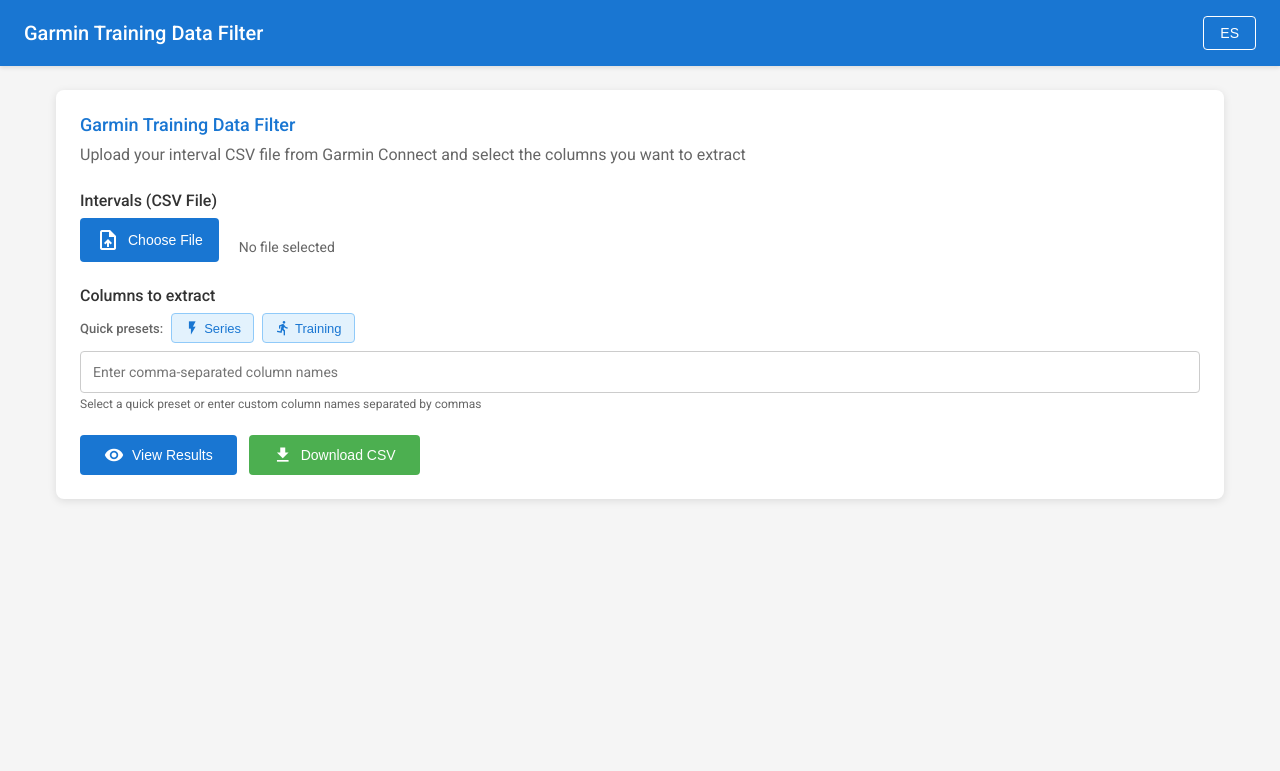
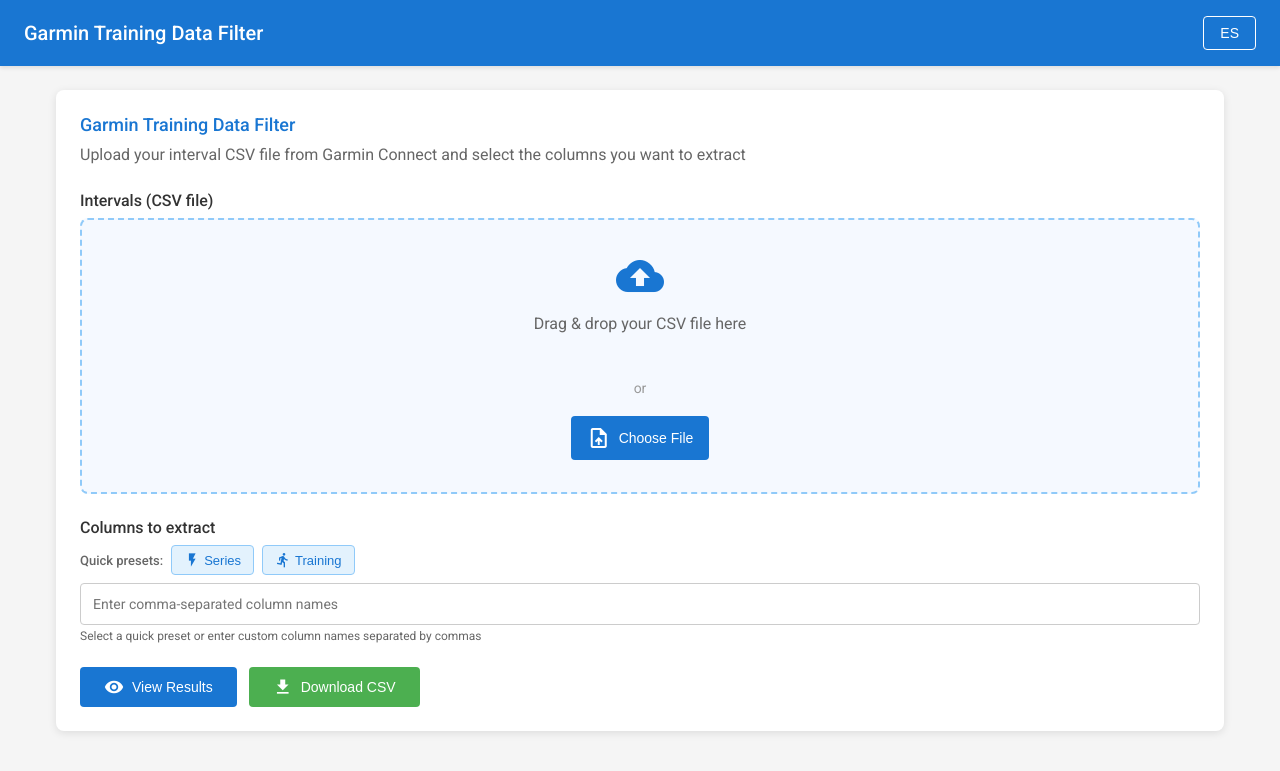
Before and after one commit to tatai/garmin-intervals, a Flask app: page / in a window 1280 px wide. Shown: the top 771 px of the page. Run offline with Flask 3, Linux system fonts and the light colour scheme.

Commit message:
Added drag&drop field for the CSV file

```diff
--- a/static/app.js
+++ b/static/app.js
@@ -1,37 +1,24 @@
-// Global state
 let currentLang = window.APP_CONFIG.lang;
 let translations = window.APP_CONFIG.translations;
 
-// Column presets
 const COLUMN_PRESETS = {
     series: 'Intervalo,Tipo de paso,Tiempo,Distancia,Ritmo medio,Frecuencia cardiaca media,Ascenso total,Descenso total',
     training: 'Vueltas,Tiempo,Tiempo acumulado,Distanciakm,Ritmo mediomin/km,Frecuencia cardiaca mediappm,Ascenso totalm,Descenso totalm'
 };
 
-// Initialize app
 document.addEventListener('DOMContentLoaded', () => {
     setupEventListeners();
 });
 
-// Setup event listeners
 function setupEventListeners() {
-    // Language toggle - redirect to other language
     document.getElementById('langToggle').addEventListener('click', toggleLanguage);
-
-    // File input change
     document.getElementById('fileInput').addEventListener('change', handleFileSelect);
-
-    // View button
     document.getElementById('viewButton').addEventListener('click', handleView);
-
-    // Download button
     document.getElementById('downloadButton').addEventListener('click', handleDownload);
-
-    // Column preset buttons
     setupPresetButtons();
+    setupDragAndDrop();
 }
 
-// Setup preset buttons
 function setupPresetButtons() {
     const presetButtons = document.querySelectorAll('.preset-button');
 
@@ -60,13 +47,100 @@ function toggleLanguage() {
 
 function handleFileSelect(event) {
     const file = event.target.files[0];
-    const fileName = document.getElementById('fileName');
+    updateFileInfo(file);
+}
+
+function setupDragAndDrop() {
+    const dropZone = document.getElementById('dropZone');
+    const fileInput = document.getElementById('fileInput');
+    const removeFileBtn = document.getElementById('removeFileBtn');
+
+    // Prevent default drag behaviors
+    ['dragenter', 'dragover', 'dragleave', 'drop'].forEach(eventName => {
+        dropZone.addEventListener(eventName, preventDefaults, false);
+        document.body.addEventListener(eventName, preventDefaults, false);
+    });
+
+    ['dragenter', 'dragover'].forEach(eventName => {
+        dropZone.addEventListener(eventName, () => {
+            dropZone.classList.add('drag-over');
+        }, false);
+    });
+
+    ['dragleave', 'drop'].forEach(eventName => {
+        dropZone.addEventListener(eventName, () => {
+            dropZone.classList.remove('drag-over');
+        }, false);
+    });
+
+    dropZone.addEventListener('drop', handleDrop, false);
+
+    dropZone.addEventListener('click', (e) => {
+        if (!e.target.closest('.remove-file-btn')) {
+            fileInput.click();
+        }
+    });
+
+    removeFileBtn.addEventListener('click', (e) => {
+        e.stopPropagation();
+        removeFile();
+    });
+}
+
+function preventDefaults(e) {
+    e.preventDefault();
+    e.stopPropagation();
+}
+
+function handleDrop(e) {
+    const dt = e.dataTransfer;
+    const files = dt.files;
+
+    if (files.length > 0) {
+        const file = files[0];
+
+        if (!file.name.endsWith('.csv')) {
+            showAlert('error', translations.errors.invalidFormat);
+            return;
+        }
+
+        if (file.size > 1048576) { // 1MB
+            showAlert('error', translations.errors.fileTooLarge);
+            return;
+        }
+
+        const fileInput = document.getElementById('fileInput');
+        const dataTransfer = new DataTransfer();
+        dataTransfer.items.add(file);
+        fileInput.files = dataTransfer.files;
+
+        updateFileInfo(file);
+    }
+}
+
+function updateFileInfo(file) {
+    const dropZoneContent = document.querySelector('.drop-zone-content');
+    const fileInfo = document.getElementById('fileInfo');
+    const fileNameSpan = document.getElementById('fileName');
 
     if (file) {
-        fileName.textContent = file.name;
+        dropZoneContent.style.display = 'none';
+        fileInfo.style.display = 'flex';
+        fileNameSpan.textContent = file.name;
+
+        document.getElementById('dropZone').classList.remove('drag-over');
     } else {
-        fileName.textContent = translations.noFileSelected;
+        dropZoneContent.style.display = 'flex';
+        fileInfo.style.display = 'none';
+        fileNameSpan.textContent = '';
     }
+}
+
+function removeFile() {
+    const fileInput = document.getElementById('fileInput');
+    fileInput.value = '';
+    updateFileInfo(null);
+    hideAlert();
 }
 
 function validateForm() {
@@ -166,7 +240,6 @@ async function handleView() {
     }
 }
 
-// Handle download button click
 async function handleDownload() {
     if (!validateForm()) return;
 
@@ -222,7 +295,6 @@ async function handleDownload() {
     }
 }
 
-// Handle error response
 function handleError(data, status) {
     if (status === 413) {
         showAlert('error', translations.errors.fileTooLarge);
@@ -236,7 +308,6 @@ function handleError(data, status) {
     }
 }
 
-// Display results in table
 function displayResults(data, columnOrder) {
     const resultsContainer = document.getElementById('resultsContainer');
     const tableHead = document.getElementById('tableHead');
@@ -247,7 +318,6 @@ function displayResults(data, columnOrder) {
     const csvText = document.getElementById('csvText');
     const viewToggle = document.getElementById('viewToggle');
 
-    // Clear previous results
     tableHead.innerHTML = '';
     tableBody.innerHTML = '';
     csvText.textContent = '';
@@ -261,18 +331,14 @@ function displayResults(data, columnOrder) {
         return;
     }
 
-    // Hide no results message and show table
     noResults.style.display = 'none';
     resultsTable.style.display = 'table';
     viewToggle.style.display = 'flex';
 
-    // Update count
     rowsCount.textContent = data.length;
 
-    // Use column order from user input, or fall back to first row keys
     const columns = columnOrder && columnOrder.length > 0 ? columnOrder : Object.keys(data[0]);
 
-    // Create table header
     const headerRow = document.createElement('tr');
     columns.forEach(col => {
         const th = document.createElement('th');
@@ -281,7 +347,6 @@ function displayResults(data, columnOrder) {
     });
     tableHead.appendChild(headerRow);
 
-    // Create table rows
     data.forEach(row => {
         const tr = document.createElement('tr');
         columns.forEach(col => {
@@ -292,30 +357,19 @@ function displayResults(data, columnOrder) {
         tableBody.appendChild(tr);
     });
 
-    // Generate CSV text view
     generateCSVText(data, columns);
-
-    // Setup view toggle listeners
     setupViewToggle();
-
-    // Show results
     resultsContainer.classList.add('visible');
-
-    // Scroll to results
-    resultsContainer.scrollIntoView({ behavior: 'smooth', block: 'start' });
+    resultsContainer.scrollIntoView({behavior: 'smooth', block: 'start'});
 }
 
-// Generate CSV text for copy/paste
 function generateCSVText(data, columns) {
     const csvText = document.getElementById('csvText');
 
-    // Create CSV string
     let csvContent = '';
 
-    // Add header
     csvContent += columns.join(',') + '\n';
 
-    // Add data rows
     data.forEach(row => {
         const rowValues = columns.map(col => {
             const value = row[col] || '';
@@ -331,7 +385,6 @@ function generateCSVText(data, columns) {
     csvText.textContent = csvContent;
 }
 
-// Setup view toggle between table and CSV
 function setupViewToggle() {
     const tableViewBtn = document.getElementById('tableViewBtn');
     const csvViewBtn = document.getElementById('csvViewBtn');
@@ -339,7 +392,6 @@ function setupViewToggle() {
     const csvView = document.getElementById('csvView');
     const copyCsvBtn = document.getElementById('copyCsvBtn');
 
-    // Remove existing listeners by cloning
     const newTableBtn = tableViewBtn.cloneNode(true);
     const newCsvBtn = csvViewBtn.cloneNode(true);
     const newCopyBtn = copyCsvBtn.cloneNode(true);
@@ -348,7 +400,6 @@ function setupViewToggle() {
     csvViewBtn.parentNode.replaceChild(newCsvBtn, csvViewBtn);
     copyCsvBtn.parentNode.replaceChild(newCopyBtn, copyCsvBtn);
 
-    // Add click listeners
     newTableBtn.addEventListener('click', () => {
         newTableBtn.classList.add('active');
         newCsvBtn.classList.remove('active');
@@ -363,7 +414,6 @@ function setupViewToggle() {
         csvView.style.display = 'block';
     });
 
-    // Copy CSV functionality
     newCopyBtn.addEventListener('click', async () => {
         const csvText = document.getElementById('csvText');
         try {
--- a/static/i18n/en.json
+++ b/static/i18n/en.json
@@ -2,8 +2,10 @@
   "pageTitle": "Garmin CSV Filter",
   "appTitle": "Garmin Training Data Filter",
   "appDescription": "Upload your interval CSV file from Garmin Connect and select the columns you want to extract",
-  "uploadLabel": "Intervals (CSV File)",
+  "uploadLabel": "Intervals (CSV file)",
   "uploadButton": "Choose File",
+  "dropZoneText": "Drag & drop your CSV file here",
+  "dropZoneOr": "or",
   "noFileSelected": "No file selected",
   "columnsLabel": "Columns to extract",
   "columnsPlaceholder": "Enter comma-separated column names",
--- a/static/i18n/es.json
+++ b/static/i18n/es.json
@@ -4,6 +4,8 @@
   "appDescription": "Sube tu archivo CSV de intervalos generado de Garmin Connect y selecciona las columnas que quieres extraer",
   "uploadLabel": "Intervalos (archivo CSV)",
   "uploadButton": "Elegir archivo",
+  "dropZoneText": "Puedes arrastrar y soltar tu archivo CSV aquí",
+  "dropZoneOr": "o",
   "noFileSelected": "No hay archivo seleccionado",
   "columnsLabel": "Columnas a extraer",
   "columnsPlaceholder": "Introduce nombres de columnas separados por comas",
--- a/static/styles.css
+++ b/static/styles.css
@@ -86,6 +86,96 @@ body {
     margin-bottom: 8px;
     font-weight: 500;
     color: #333;
+}
+
+/* Drag & Drop Zone */
+.drop-zone {
+    border: 2px dashed #90caf9;
+    border-radius: 8px;
+    padding: 32px;
+    text-align: center;
+    background-color: #f5f9ff;
+    transition: all 0.3s ease;
+    cursor: pointer;
+    position: relative;
+}
+
+.drop-zone:hover {
+    border-color: #1976d2;
+    background-color: #e3f2fd;
+}
+
+.drop-zone.drag-over {
+    border-color: #1976d2;
+    background-color: #bbdefb;
+    border-style: solid;
+    transform: scale(1.02);
+}
+
+.drop-zone-content {
+    display: flex;
+    flex-direction: column;
+    align-items: center;
+    gap: 12px;
+}
+
+.drop-zone-icon {
+    font-size: 48px;
+    color: #1976d2;
+}
+
+.drop-zone-text {
+    font-size: 16px;
+    color: #666;
+    margin: 0;
+}
+
+.drop-zone-or {
+    font-size: 14px;
+    color: #999;
+    margin: 8px 0;
+}
+
+.drop-zone-file-info {
+    display: flex;
+    align-items: center;
+    justify-content: center;
+    gap: 12px;
+    padding: 16px;
+    background-color: #e8f5e9;
+    border-radius: 4px;
+}
+
+.drop-zone-file-info .material-icons {
+    color: #2e7d32;
+    font-size: 24px;
+}
+
+.drop-zone-file-info span:not(.material-icons) {
+    color: #2e7d32;
+    font-weight: 500;
+    flex: 1;
+    text-align: left;
+}
+
+.remove-file-btn {
+    background: none;
+    border: none;
+    cursor: pointer;
+    padding: 4px;
+    display: flex;
+    align-items: center;
+    border-radius: 50%;
+    transition: background-color 0.2s;
+}
+
+.remove-file-btn:hover {
+    background-color: rgba(0, 0, 0, 0.1);
+}
+
+.remove-file-btn .material-icons {
+    font-size: 20px;
+    color: #666;
 }
 
 /* Column Presets */
@@ -420,6 +510,18 @@ tr:hover {
         padding: 16px;
     }
 
+    .drop-zone {
+        padding: 24px 16px;
+    }
+
+    .drop-zone-icon {
+        font-size: 36px;
+    }
+
+    .drop-zone-text {
+        font-size: 14px;
+    }
+
     .column-presets {
         flex-direction: column;
         align-items: flex-start;
--- a/templates/index.html
+++ b/templates/index.html
@@ -35,16 +35,27 @@
             <h2>{{ t.appTitle }}</h2>
             <p>{{ t.appDescription }}</p>
 
-            <form id="uploadForm">
                 <div class="form-group">
                     <label class="form-label">{{ t.uploadLabel }}</label>
-                    <div class="file-input-wrapper">
-                        <input type="file" id="fileInput" class="file-input" accept=".csv">
-                        <button type="button" class="file-input-button" onclick="document.getElementById('fileInput').click()">
-                            <span class="material-icons">upload_file</span>
-                            <span>{{ t.uploadButton }}</span>
-                        </button>
-                        <span class="file-name" id="fileName">{{ t.noFileSelected }}</span>
+
+                    <div class="drop-zone" id="dropZone">
+                        <div class="drop-zone-content">
+                            <span class="material-icons drop-zone-icon">cloud_upload</span>
+                            <p class="drop-zone-text" id="dropZoneText">{{ t.dropZoneText if t.dropZoneText else 'Drag & drop your CSV file here' }}</p>
+                            <span class="drop-zone-or">{{ t.dropZoneOr if t.dropZoneOr else 'or' }}</span>
+                            <input type="file" id="fileInput" class="file-input" accept=".csv">
+                            <button type="button" class="file-input-button" onclick="document.getElementById('fileInput').click()">
+                                <span class="material-icons">upload_file</span>
+                                <span>{{ t.uploadButton }}</span>
+                            </button>
+                        </div>
+                        <div class="drop-zone-file-info" id="fileInfo" style="display: none;">
+                            <span class="material-icons">description</span>
+                            <span id="fileName"></span>
+                            <button type="button" class="remove-file-btn" id="removeFileBtn">
+                                <span class="material-icons">close</span>
+                            </button>
+                        </div>
                     </div>
                 </div>
 
```
